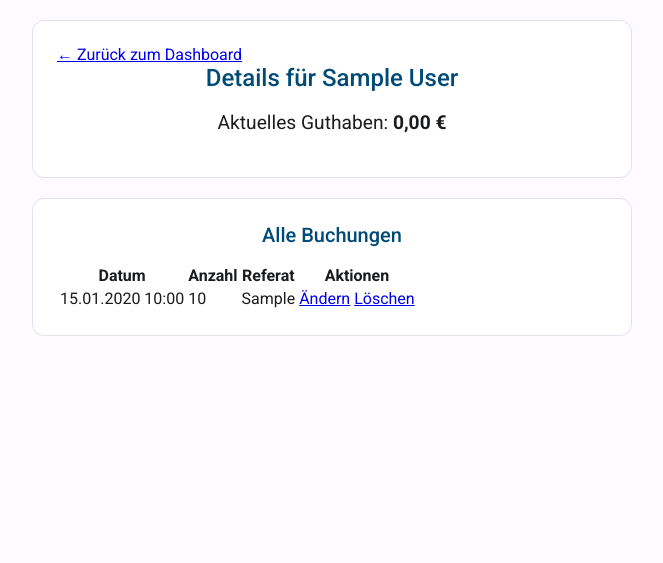
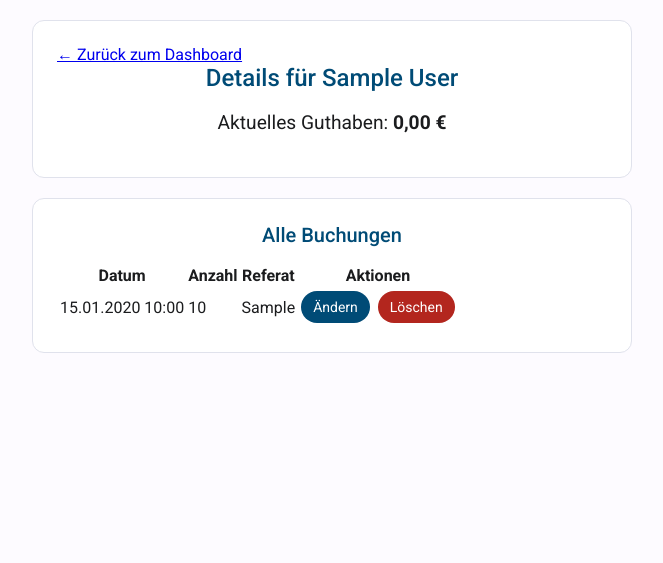
Before and after one commit to thezimme/Kaffeeliste, a PHP site: page /admin/user_details.php?id=1 in a window 1280 px wide. Shown: the top 563 px of the page, without its empty margins (308-971 px from the left). Run offline with PHP 8.4, Linux system fonts and the light colour scheme; the visitor is signed in with stand-in values (Sample User, id 1); tables that the repository leaves empty or names only in its code hold one stand-in row (values such as "Sample post").

Commit message:
Update style.css

```diff
--- a/style.css
+++ b/style.css
@@ -168,3 +168,27 @@ h2 {
     background-color: #FFB8B8;
     color: #D8000C;
 }
+
+.button-small {
+    padding: 8px 12px;
+    font-size: 14px;
+    text-decoration: none;
+    background-color: var(--primary-color);
+    color: var(--on-primary);
+    border-radius: 16px;
+    transition: background-color 0.2s;
+    display: inline-block;
+    margin: 2px;
+}
+
+.button-small:hover {
+    background-color: #003350;
+}
+
+.button-small.danger {
+    background-color: var(--error);
+}
+
+.button-small.danger:hover {
+    background-color: #8C1D18;
+}
```
